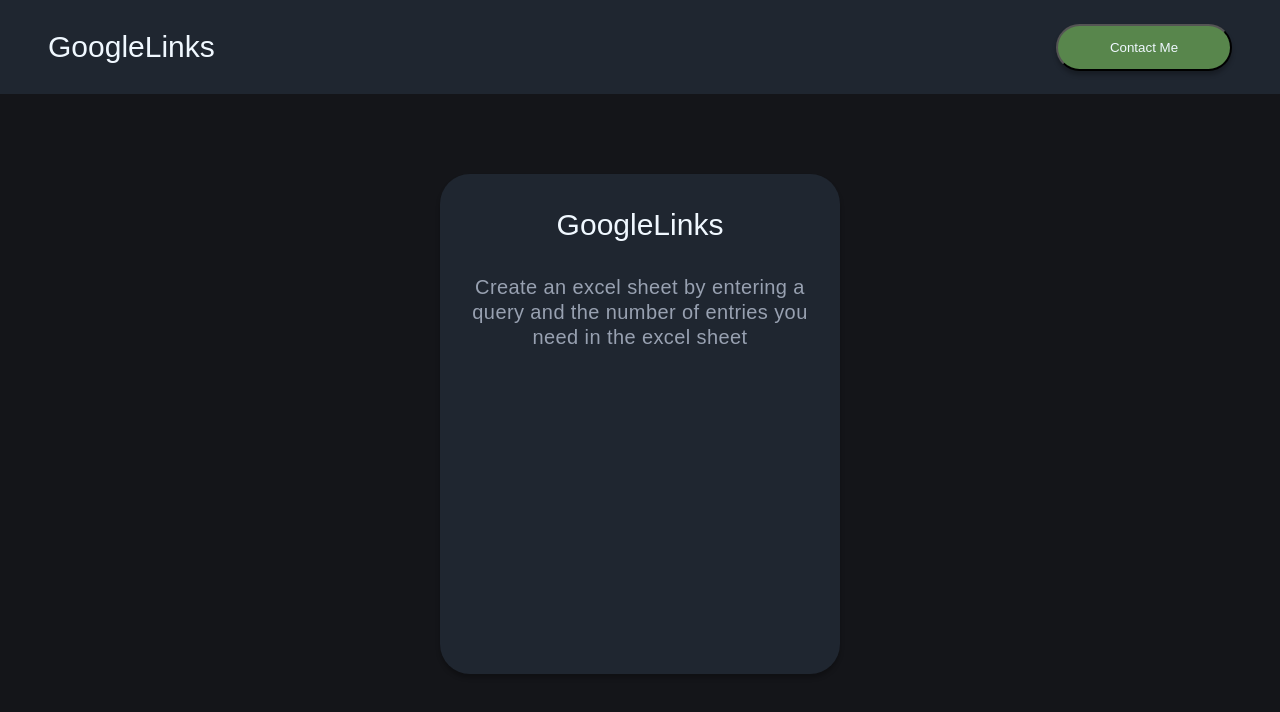
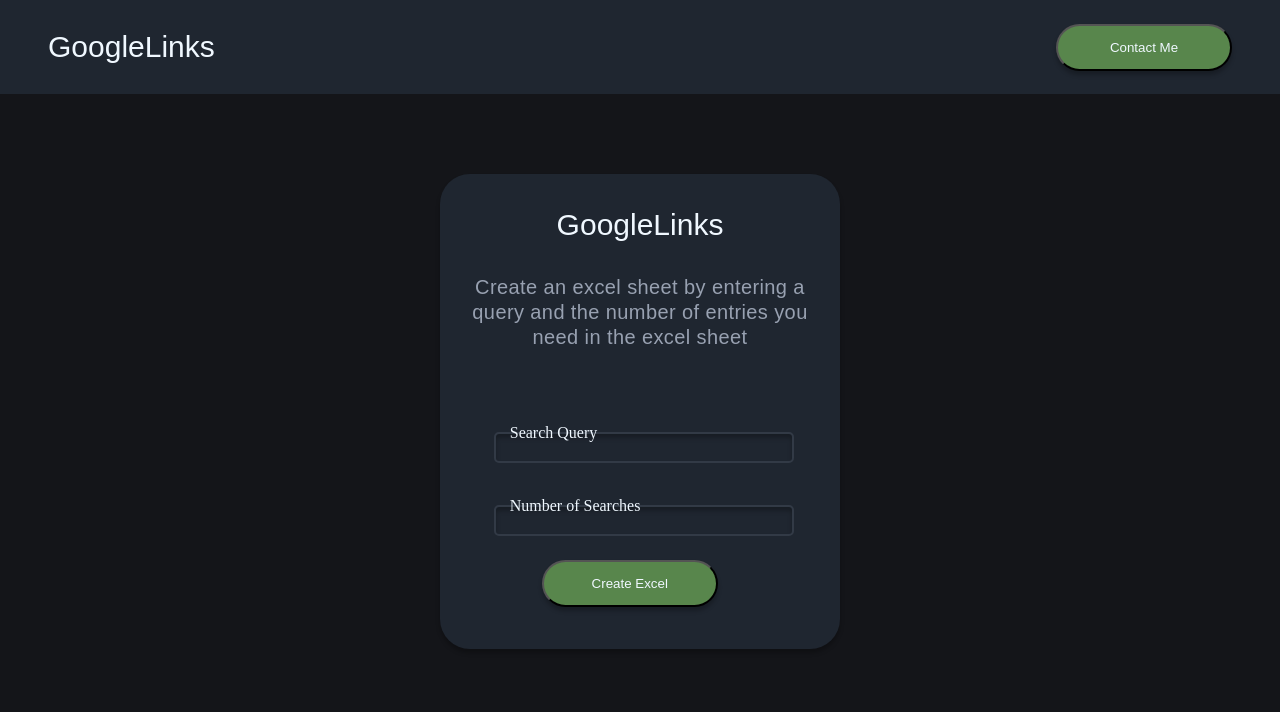
Before and after one commit to HassanChowdhry/GoogleLinks, a React (Create React App) app in the folder app/: page / in a window 1280 px wide. Shown: the top 712 px of the page. Built offline with nearby package versions, Linux system fonts and the light colour scheme.

Commit message:
completed --some resposive issues

```diff
--- a/app/src/components/Box.css
+++ b/app/src/components/Box.css
@@ -1,7 +1,7 @@
 .box {
   contain: content;
   width: 25rem;
-  height: 500px;
+  height: 475px;
   margin: 5rem auto;
   background: #1F2630;
   box-shadow: 0px 4px 4px rgba(0, 0, 0, 0.25);
@@ -28,5 +28,4 @@
 
   letter-spacing: 0.02em;
   color: #98A1B1;
-
 }
--- a/app/src/components/Box.js
+++ b/app/src/components/Box.js
@@ -1,19 +1,68 @@
-import Form from './Form';
-import './Box.css';
+import { useState, Fragment } from "react";
+
+import Form from "./Form";
+import Button from "./UI/Button";
+import "./Box.css";
 
 function Box() {
+  const [showForm, setShowForm] = useState(true);
+
+  const onSubmitHandler = (event) => {
+    event.preventDefault();
+    console.log('clicked create excel')
+
+    setShowForm(false);
+  }
+
+  const onDownloadHandler = () => {
+    console.log('clicked download file');
+  }
+
+  const onNewFileHandler = () => {
+    console.log('clicked new file');
+
+    setShowForm(true);
+  }
 
   return (
-    <div className='box'>
-
+    <div className="box">
       <h3> GoogleLinks </h3>
 
-      <p>Create an excel sheet by entering  a query and the number of  entries you need in the excel sheet </p>
+      {showForm && (
+        <Fragment>
+          <p>
+            Create an excel sheet by entering a query and the number of entries
+            you need in the excel sheet
+          </p>
 
-      <Form />
+          <Form onSubmit = {onSubmitHandler}/>
+        </Fragment>
+      )}
+
+      {!showForm && (
+      <Fragment>
+        <div>
+          <p>Thank you for using Google Links!</p>
+          <p>
+            If your excel file was not created, click the button below to
+            download it manually
+          </p>
+          <Button onClick={onDownloadHandler}> Download File </Button>
+        </div>
+
+        <div>
+          <p>
+            If everything went smoothly click the button below to create a new
+            excel file.
+          </p>
+
+          <Button onClick={onNewFileHandler}> New File </Button>
+        </div>
+      </Fragment>
+      )}
 
     </div>
-  )
-};
+  );
+}
 
 export default Box;
--- a/app/src/components/Form.css
+++ b/app/src/components/Form.css
@@ -0,0 +1,23 @@
+.form {
+  margin-top: 4rem;
+  display: grid;
+  justify-content: center;
+  grid-row-gap: 1.5rem;
+  text-align: left;
+}
+
+.form label {
+  margin-left: 1rem;
+  position: relative;
+  top: 10px;
+}
+
+.form input {
+  width: 100%;
+  height: 25px;
+  background: #1F2630;
+  border: 2px solid #323A46;
+  box-shadow: inset 0px 4px 4px rgba(0, 0, 0, 0.25);
+  border-radius: 5px;
+  color: aliceblue;
+}
--- a/app/src/components/Form.js
+++ b/app/src/components/Form.js
@@ -1,11 +1,25 @@
-import './Form.css';
+import React from "react";
+import Button from "./UI/Button";
 
-function Form() {
+import "./Form.css";
+
+function Form(props) {
   return (
-    <form>
+    <form className="form">
 
+      <div>
+        <label htmlFor="query"> Search Query </label>
+        <input type="text" id="query" />
+      </div>
+
+      <div>
+        <label htmlFor="number"> Number of Searches </label>
+        <input type="number" min="1" max="99" id="number" />
+      </div>
+
+      <Button onClick={props.onSubmit}> Create Excel </Button>
     </form>
-  )
-};
+  );
+}
 
 export default Form;
--- a/app/src/components/Nav.css
+++ b/app/src/components/Nav.css
@@ -14,13 +14,3 @@
   line-height: 34px;
   color: aliceblue;
 }
-
-.navbar button{
-  width: 176px;
-  height: 47px;
-  margin: auto 3rem ;
-  color: aliceblue;
-  background: #58864C;
-  box-shadow: 0px 4px 4px rgba(0, 0, 0, 0.25);
-  border-radius: 30px;
-}
--- a/app/src/components/Nav.js
+++ b/app/src/components/Nav.js
@@ -1,15 +1,16 @@
+import Button from './UI/Button';
 import './Nav.css';
 
 function Nav() {
 
-  const onClickHandler = () => {console.log('clicked')};
+  const onClickHandler = () => {console.log('clicked nav')};
 
   return (
     <div className='navbar'>
 
       <h3> GoogleLinks </h3>
 
-      <button onClick={onClickHandler}> Contact Me </button>
+      <Button onClick={onClickHandler}> Contact Me </Button>
 
     </div>
   )
--- /dev/null
+++ b/app/src/components/UI/Button.css
@@ -0,0 +1,20 @@
+.btn{
+  width: 176px;
+  height: 47px;
+  margin: auto 3rem ;
+  color: aliceblue;
+  background: #58864C;
+  box-shadow: 0px 4px 4px rgba(0, 0, 0, 0.25);
+  border-radius: 30px;
+  transition: all 0.3s ease 0s;
+  cursor: pointer;
+  outline: none;
+}
+
+.btn:hover {
+  transform: translateY(-7px);
+}
+
+.btn:active {
+  transform: translateY(-1px);
+}
--- /dev/null
+++ b/app/src/components/UI/Button.js
@@ -0,0 +1,11 @@
+import './Button.css';
+
+function Button(props) {
+  return (
+    <button onClick={props.onClick} className='btn'>
+      {props.children}
+    </button>
+  )
+};
+
+export default Button;
```
